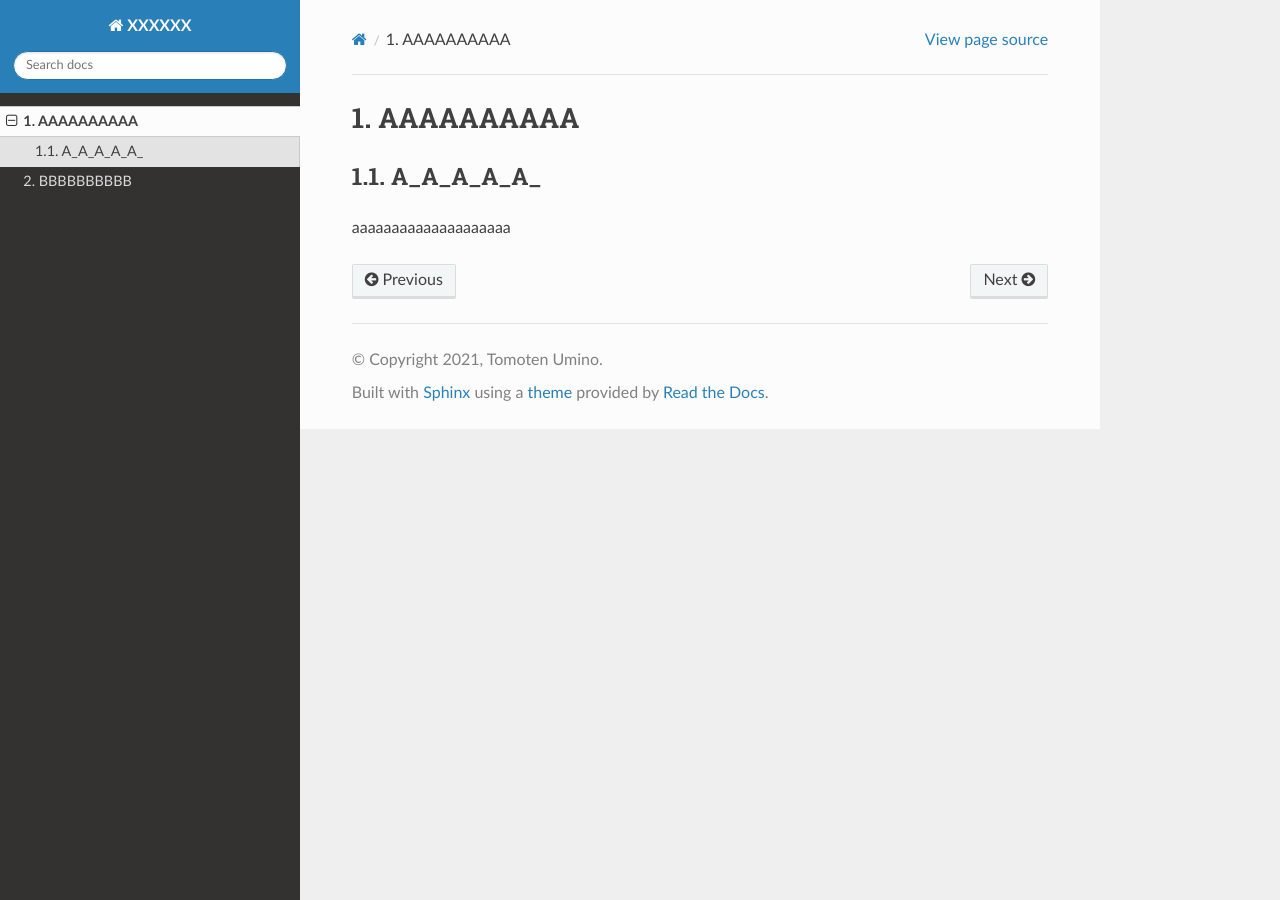
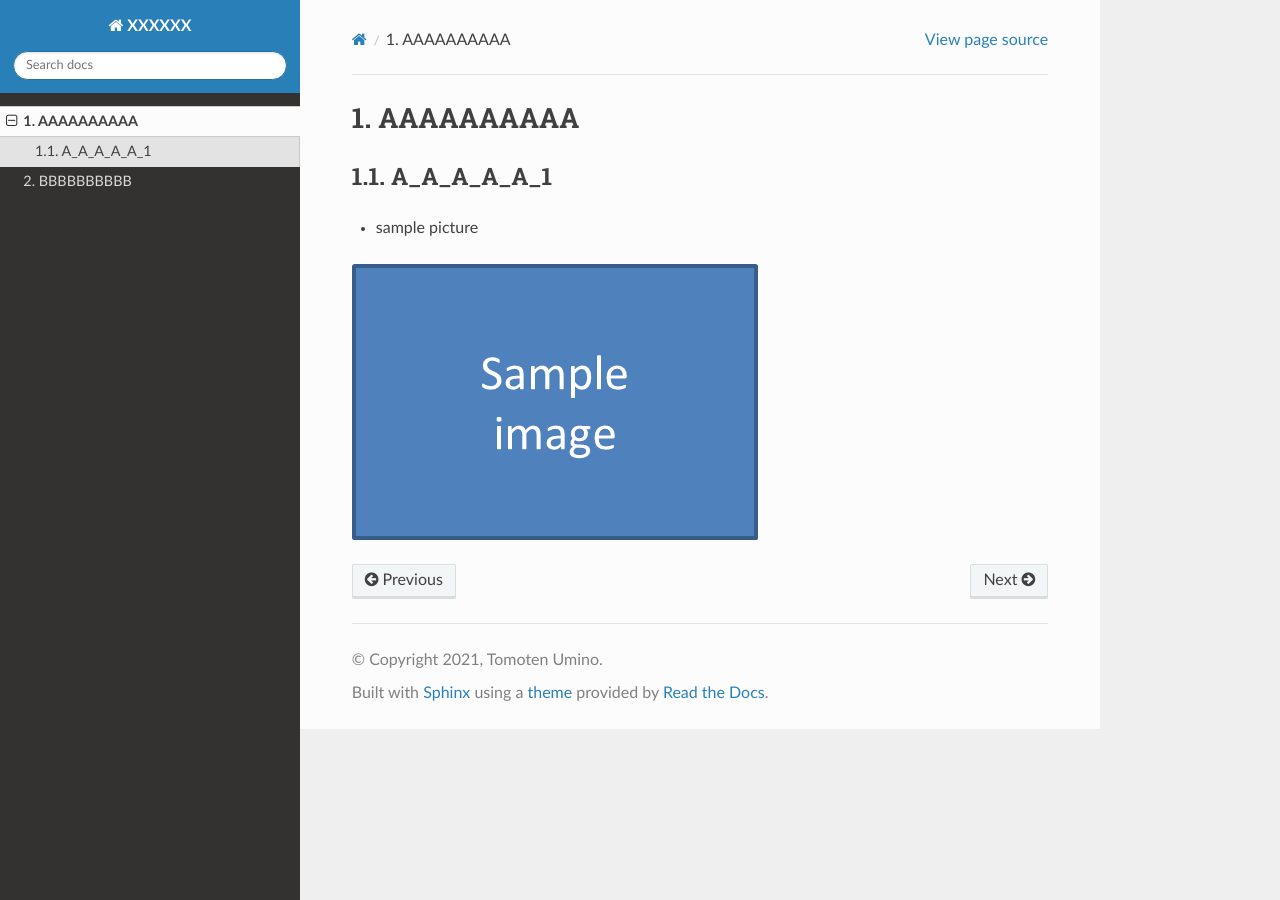
Before and after one commit to tomoten-umino/my-sphinx-template, a Sphinx documentation site: the page built from source/contents/Page1.md, in a window 1280 px wide. Built offline with Sphinx 7.4.7 and the Read the Docs theme 2.0.0, drawn with Linux system fonts in a browser that asks for light colours.

Commit message:
Add Sample Picture

```diff
--- a/source/contents/Page1.md
+++ b/source/contents/Page1.md
@@ -1,3 +1,5 @@
 # AAAAAAAAAA
-## A_A_A_A_A_
-aaaaaaaaaaaaaaaaaaaa
+## A_A_A_A_A_1
+- sample picture
+
+![test](../image/Picture1.png)
```
Also changed, not shown: source/image/Picture1.png (added).
